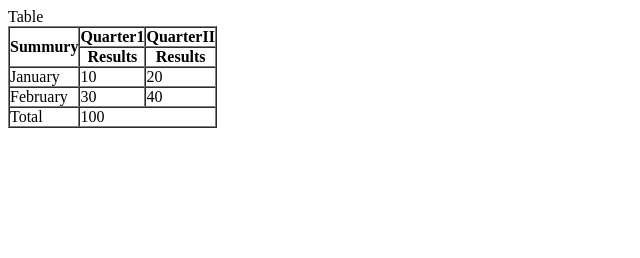
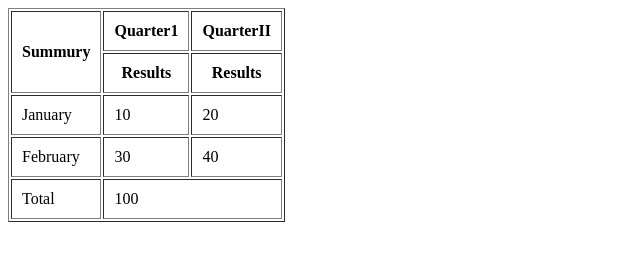
Before and after one commit to sandramekh/LMaksymiv, a plain HTML site: page table.html in a window 1280 px wide. Shown: the whole page, without its empty margins (0-640 px from the left). Drawn offline with Linux system fonts and the light colour scheme.

Commit message:
Initial commit

```diff
--- a/table.html
+++ b/table.html
@@ -1,8 +1,8 @@
 <!DOCTYPE html>
 <html>
-    <meta charset="utf-8"
+    <meta charset="utf-8">
     <title>Table</title>
-    <table border="1" wight="800" cellpadding="0" cellspacing="0">
+    <table border="1" wight="100" cellpadding="10"cell>
         <thead>
             <tr>
                 <th rowspan="2"> Summury</th><th>Quarter1</th><th>QuarterII</th>
@@ -27,7 +27,6 @@
                     <td>Total</td>
                     <td colspan="2">100</td>
                     </tr>
-            </tbody>
         </table>
       </body>
 </html>
```
